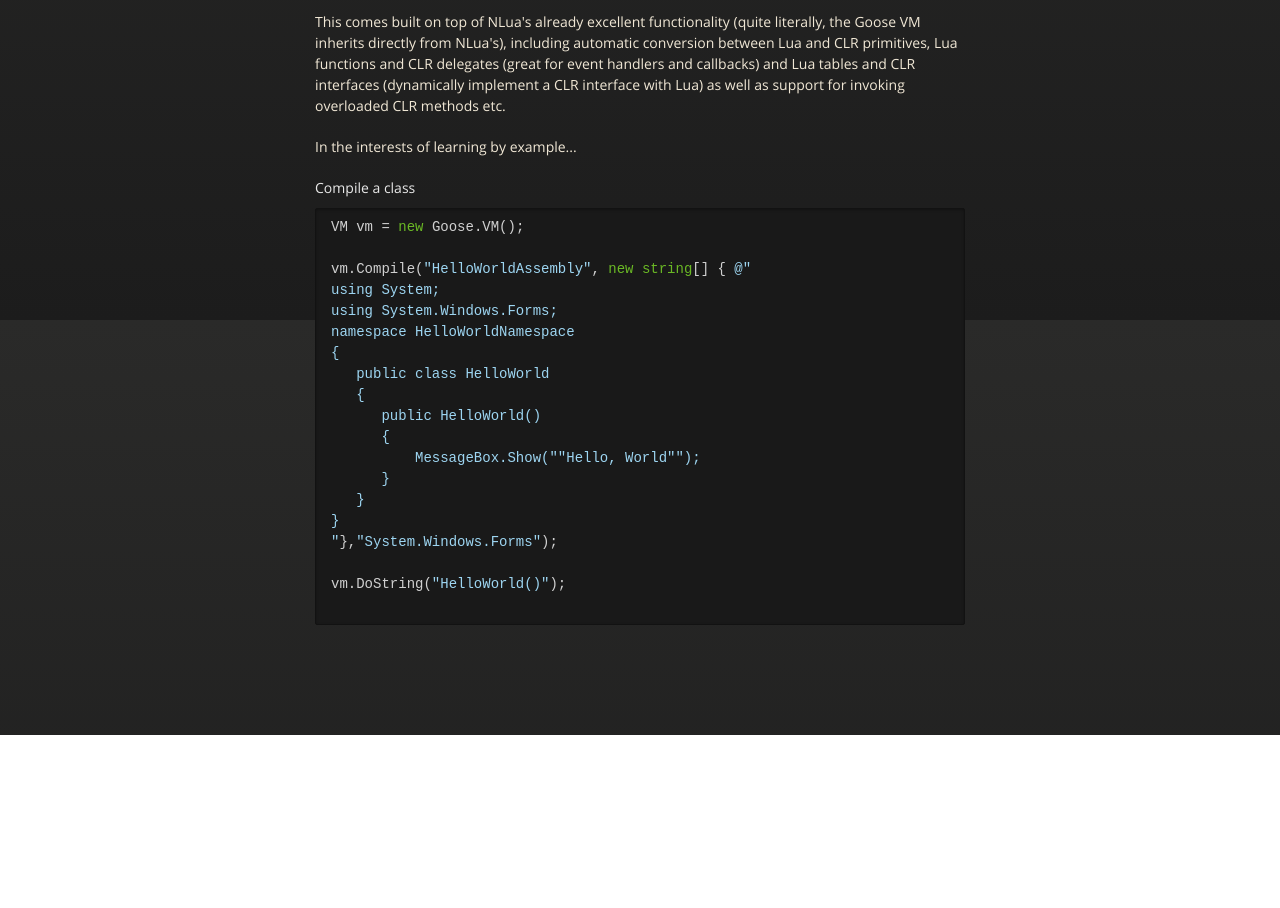
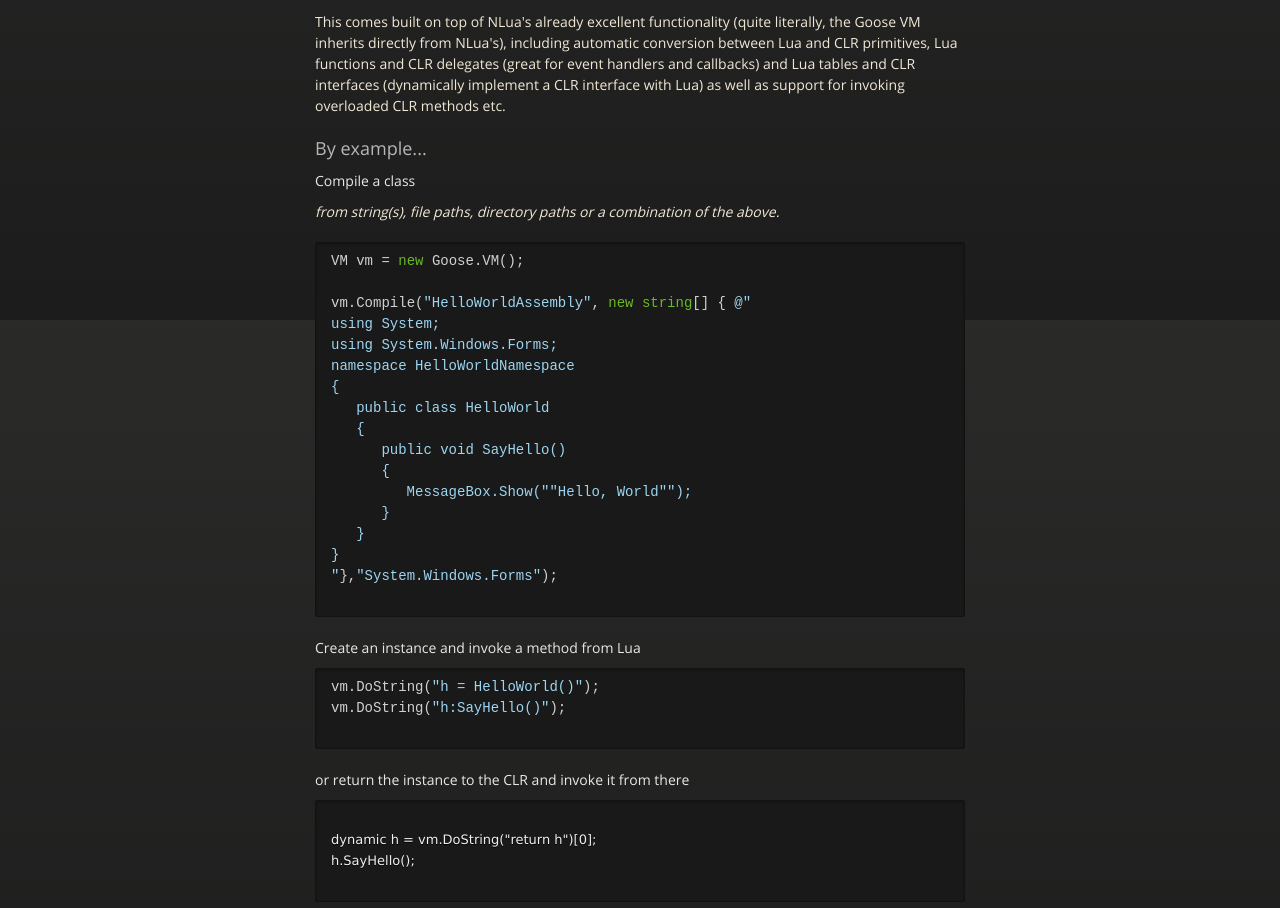
Before and after one commit to drew-r/Goose, a plain HTML site: page index.html in a window 1280 px wide. Shown: the part 480-1388 px from the top of the page. Before the commit the page ends 1215 px from the top, so only its background shows below. Drawn offline with nearby package versions, Linux system fonts and the light colour scheme.

```diff
--- a/index.html
+++ b/index.html
@@ -50,10 +50,13 @@
 
 <p>This comes built on top of NLua's already excellent functionality (quite literally, the Goose VM inherits directly from NLua's), including automatic conversion between Lua and CLR primitives, Lua functions and CLR delegates (great for event handlers and callbacks) and Lua tables and CLR interfaces (dynamically implement a CLR interface with Lua) as well as support for invoking overloaded CLR methods etc.</p>
 
-<p>In the interests of learning by example...</p>
+<h3>
+<a name="by-example" class="anchor" href="#by-example"><span class="octicon octicon-link"></span></a>By example...</h3>
 
 <h4>
 <a name="compile-a-class" class="anchor" href="#compile-a-class"><span class="octicon octicon-link"></span></a>Compile a class</h4>
+
+<p><em>from string(s), file paths, directory paths or a combination of the above.</em></p>
 
 <div class="highlight highlight-csharp"><pre>
 <span class="n">VM</span> <span class="n">vm</span> <span class="p">=</span> <span class="k">new</span> <span class="n">Goose</span><span class="p">.</span><span class="n">VM</span><span class="p">();</span>
@@ -65,17 +68,33 @@
 <span class="s">{</span>
 <span class="s">   public class HelloWorld </span>
 <span class="s">   {</span>
-<span class="s">      public HelloWorld() </span>
-<span class="s">      {</span>
-<span class="s">          MessageBox.Show(""Hello, World"");        </span>
-<span class="s">      }  </span>
+<span class="s">      public void SayHello()</span>
+<span class="s">      { </span>
+<span class="s">         MessageBox.Show(""Hello, World""); </span>
+<span class="s">      }</span>
 <span class="s">   }</span>
 <span class="s">}</span>
 <span class="s">"</span><span class="p">},</span><span class="s">"System.Windows.Forms"</span><span class="p">);</span>
 
-<span class="n">vm</span><span class="p">.</span><span class="n">DoString</span><span class="p">(</span><span class="s">"HelloWorld()"</span><span class="p">);</span>
+</pre></div>
+
+<h4>
+<a name="create-an-instance-and-invoke-a-method-from-lua" class="anchor" href="#create-an-instance-and-invoke-a-method-from-lua"><span class="octicon octicon-link"></span></a>Create an instance and invoke a method from Lua</h4>
+
+<div class="highlight highlight-csharp"><pre>
+<span class="n">vm</span><span class="p">.</span><span class="n">DoString</span><span class="p">(</span><span class="s">"h = HelloWorld()"</span><span class="p">);</span>
+<span class="n">vm</span><span class="p">.</span><span class="n">DoString</span><span class="p">(</span><span class="s">"h:SayHello()"</span><span class="p">);</span>
 
 </pre></div>
+
+<h4>
+<a name="or-return-the-instance-to-the-clr-and-invoke-it-from-there" class="anchor" href="#or-return-the-instance-to-the-clr-and-invoke-it-from-there"><span class="octicon octicon-link"></span></a>or return the instance to the CLR and invoke it from there</h4>
+
+<pre><code>
+dynamic h = vm.DoString("return h")[0];
+h.SayHello();
+
+</code></pre>
       </section>
 
     </div>
```
Also changed, not shown: params.json (+1 -1 lines).
